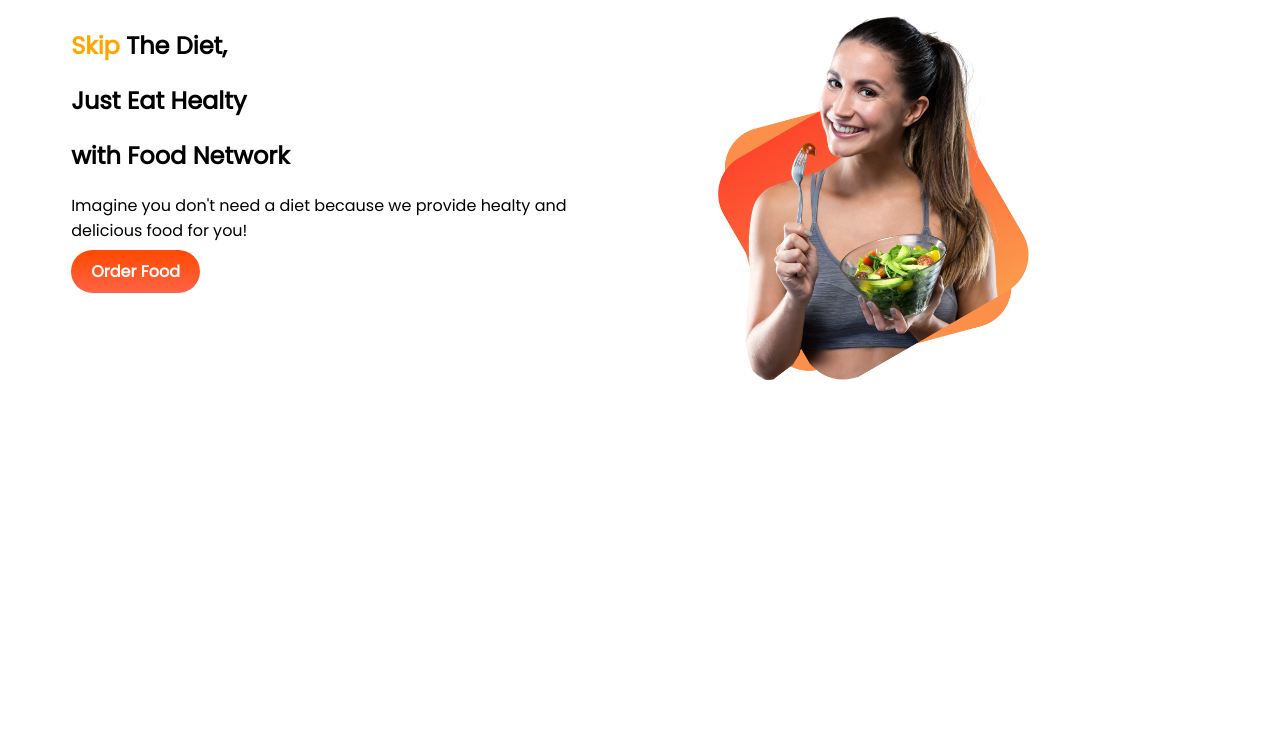
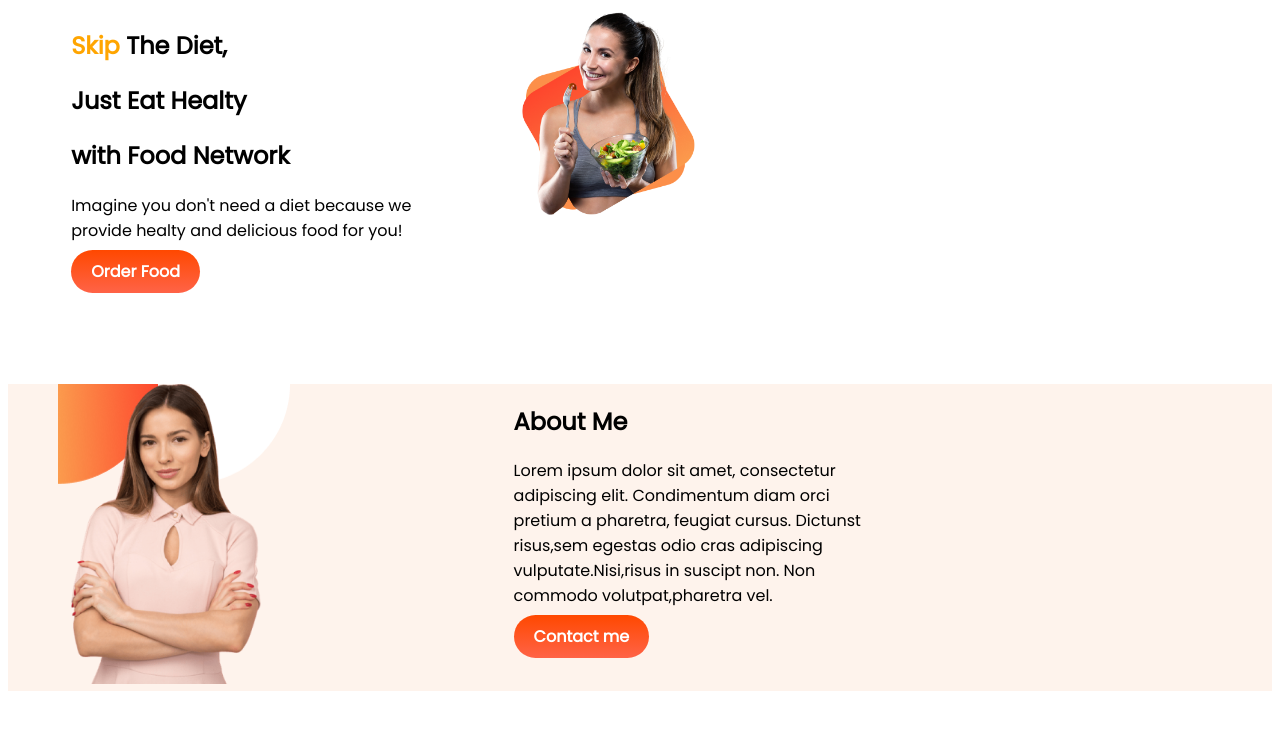
Before and after one commit to jinia02/Food-Netwowk-repo, a plain HTML site: page index.html in a window 1280 px wide. Drawn offline with Linux system fonts and the light colour scheme.

Commit message:
about added

```diff
--- a/index.html
+++ b/index.html
@@ -27,5 +27,18 @@
     </section>
 
 </body>
+<section class="about-me">
+    <div class="half-width">
+        <img src="image/Person Image.png" alt="">
+    </div>
+    <div class="half-width">
+        <h2>About Me</h2>
+        <p>Lorem ipsum dolor sit amet, consectetur adipiscing elit. Condimentum diam orci pretium a pharetra, feugiat
+            cursus. Dictunst risus,sem egestas odio cras adipiscing vulputate.Nisi,risus in suscipt non. Non commodo
+            volutpat,pharetra vel.</p>
+        <a class="link-button" target="_blank" href="https://web.programming-hero.com/">Contact me</a>
+
+    </div>
+</section>
 
 </html>
--- a/style.css
+++ b/style.css
@@ -6,13 +6,14 @@ body{
 }
 section{
     display: flex;
+    margin-bottom: 100px;
 }
 .half-width{
-    width: 50%;
+    width: 30%;
     padding-left: 5%;
 }
 .half-width img{
-    width: 60%;
+    width: 50%;
 }
 .link-button{
     text-decoration: none;
@@ -23,3 +24,8 @@ section{
     border-radius: 30px;
 
 }
+.about-me{
+    background-image: url(image/7.png);
+    background-repeat: no-repeat;
+
+}
```
